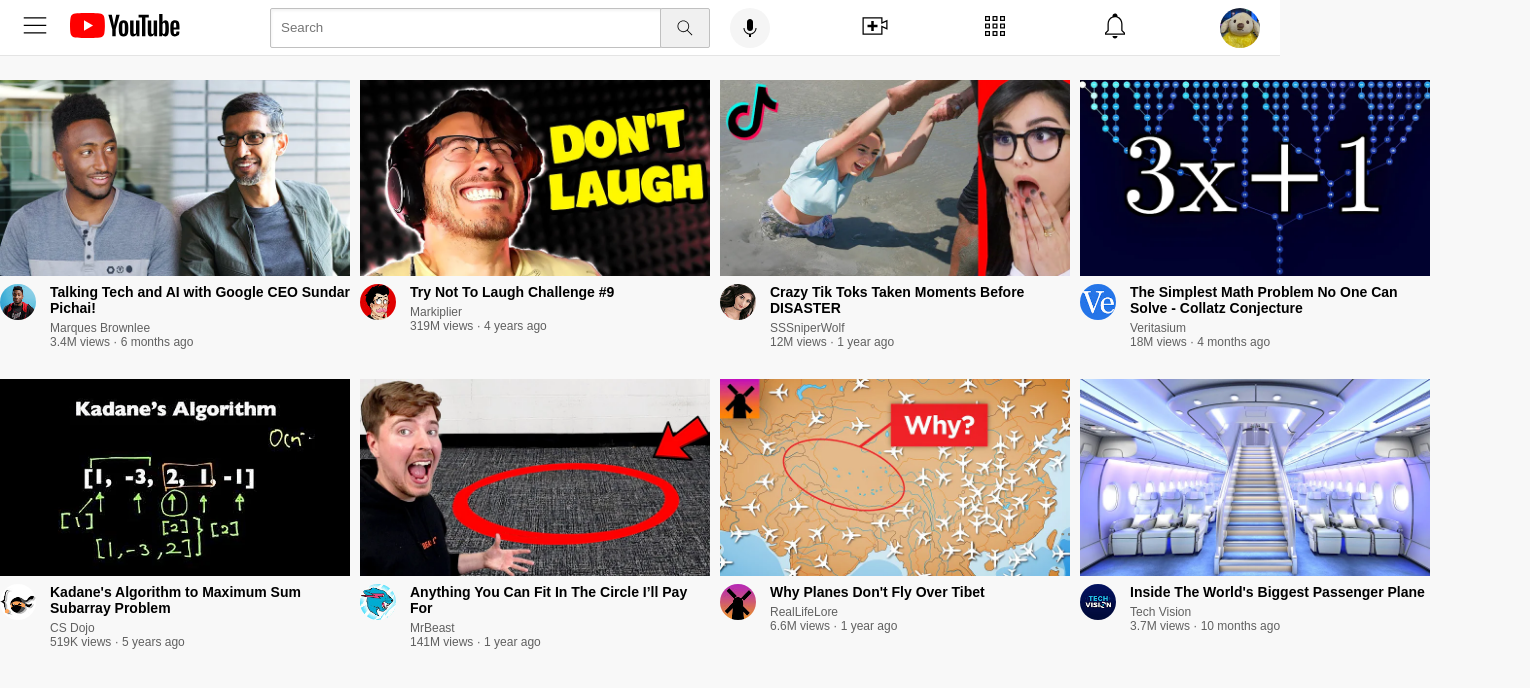
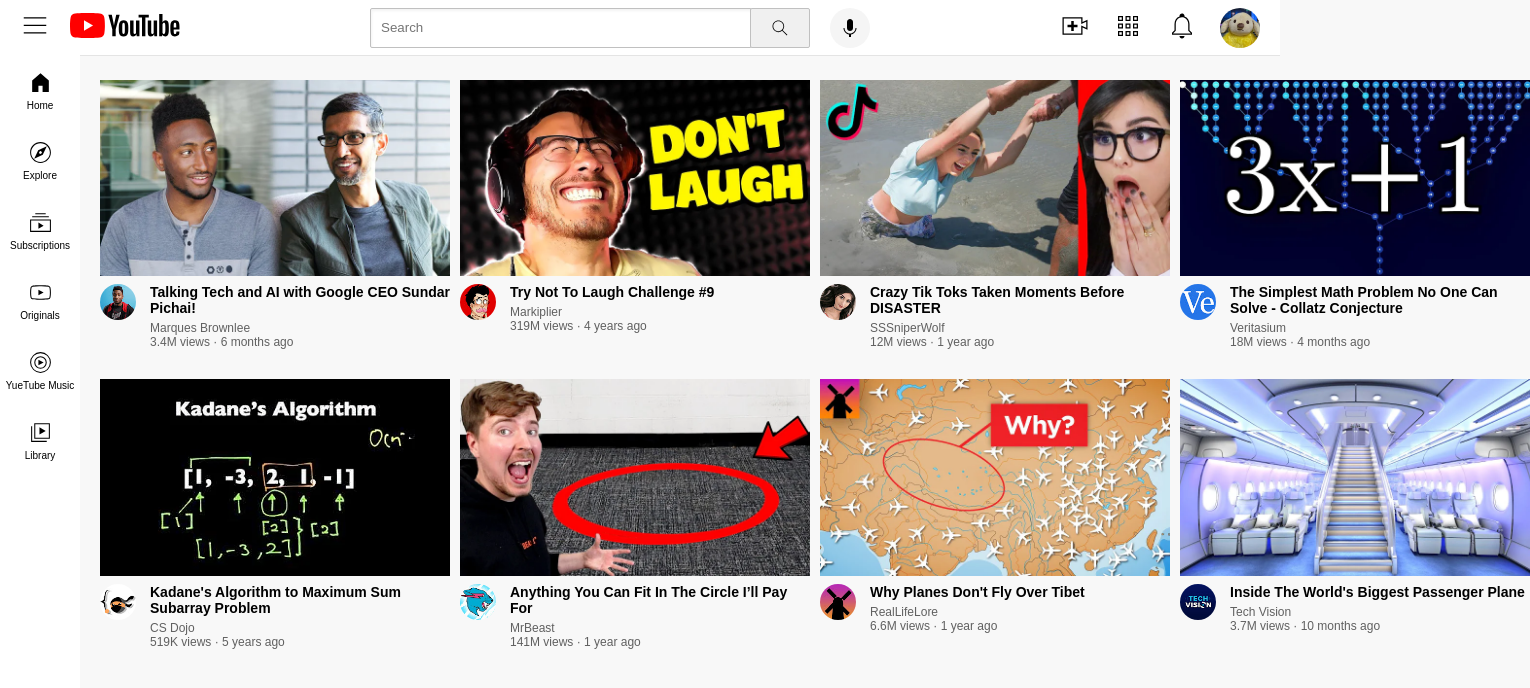
Before and after one commit to waynewu926/YueTube, a plain HTML site: page index.html in a window 1280 px wide. Shown: the top 688 px of the page, 1530 px wide, since content can reach past the window. Drawn offline with Linux system fonts and the light colour scheme.

Commit message:
实现了aside部分

```diff
--- a/index.html
+++ b/index.html
@@ -6,7 +6,7 @@
     <title>YueTube</title>
     <link rel="stylesheet" href="styles/general.css" />
     <link rel="stylesheet" href="styles/header.css" />
-    <link rel="stylesheet" href="styles/sidebar.css" />
+    <link rel="stylesheet" href="styles/aside.css" />
     <link rel="stylesheet" href="styles/video.css" />
   </head>
   <body>
@@ -27,6 +27,7 @@
           />
         </div>
       </div>
+
       <div class="middle-section">
         <input class="search-bar" type="" placeholder="Search" />
         <button class="search-button">
@@ -36,6 +37,7 @@
           <img class="voice-icon" src="images/header/voice.svg" alt="" />
         </div>
       </div>
+
       <div class="right-section">
         <div>
           <img class="right-icon" src="images/header/upload.svg" alt="" />
@@ -50,12 +52,36 @@
             alt=""
           />
         </div>
-
         <img class="self-avatar" src="images/header/self-avatar.jpg"
       </div>
     </header>
 
-    <aside></aside>
+    <aside class="aside">
+      <div class="aside-container">
+        <img class="aside-icon" src="images/aside/home.svg" alt="" />
+        <div>Home</div>
+      </div>
+      <div class="aside-container">
+        <img class="aside-icon" src="images/aside/explore.svg" alt="" />
+        <div>Explore</div>
+      </div>
+      <div class="aside-container">
+        <img class="aside-icon" src="images/aside/subscriptions.svg" alt="" />
+        <div>Subscriptions</div>
+      </div>
+      <div class="aside-container">
+        <img class="aside-icon" src="images/aside/originals.svg" alt="" />
+        <div>Originals</div>
+      </div>
+      <div class="aside-container">
+        <img class="aside-icon" src="images/aside/youtube-music.svg" alt="" />
+        <div>YueTube Music</div>
+      </div>
+      <div class="aside-container">
+        <img class="aside-icon" src="images/aside/library.svg" alt="" />
+        <div>Library</div>
+      </div>
+    </aside>
 
     <main class="main">
       <section class="video-grid">
--- /dev/null
+++ b/styles/aside.css
@@ -0,0 +1,31 @@
+.aside {
+  width: 80px;
+  background-color: white;
+
+  display: flex;
+  flex-direction: column;
+  align-items: center;
+
+  position: fixed;
+  top: 55px;
+  left: 0;
+  bottom: 0;
+  z-index: 200;
+}
+
+.aside-container {
+  height: 70px;
+  width: 70px;
+
+  font-size: 10px;
+
+  display: flex;
+  flex-direction: column;
+  justify-content: center;
+  align-items: center;
+}
+
+.aside-icon {
+  width: 25px;
+  margin-bottom: 5px;
+}
--- a/styles/header.css
+++ b/styles/header.css
@@ -43,6 +43,7 @@ header {
 .search-bar {
   flex: 1;
   height: 36px;
+  width: 0;
   padding-left: 10px;
   margin-right: -2px;
   border: 1px solid rgb(192, 192, 192);
@@ -59,7 +60,7 @@ header {
 
 .search-button {
   height: 40px;
-  width: 50px;
+  width: 60px;
   margin-right: 20px;
   border: 1px solid rgb(192, 192, 192);
   border-radius: 2px;
@@ -83,7 +84,7 @@ header {
 }
 
 .right-section {
-  width: 400px;
+  width: 200px;
   margin-right: 20px;
   display: flex;
   justify-content: space-between;
--- a/styles/video.css
+++ b/styles/video.css
@@ -1,5 +1,6 @@
 .main {
   margin-top: 80px;
+  margin-left: 100px;
   margin-bottom: 700px;
 }
 
```
Also changed, not shown: styles/sidebar.css (deleted).
